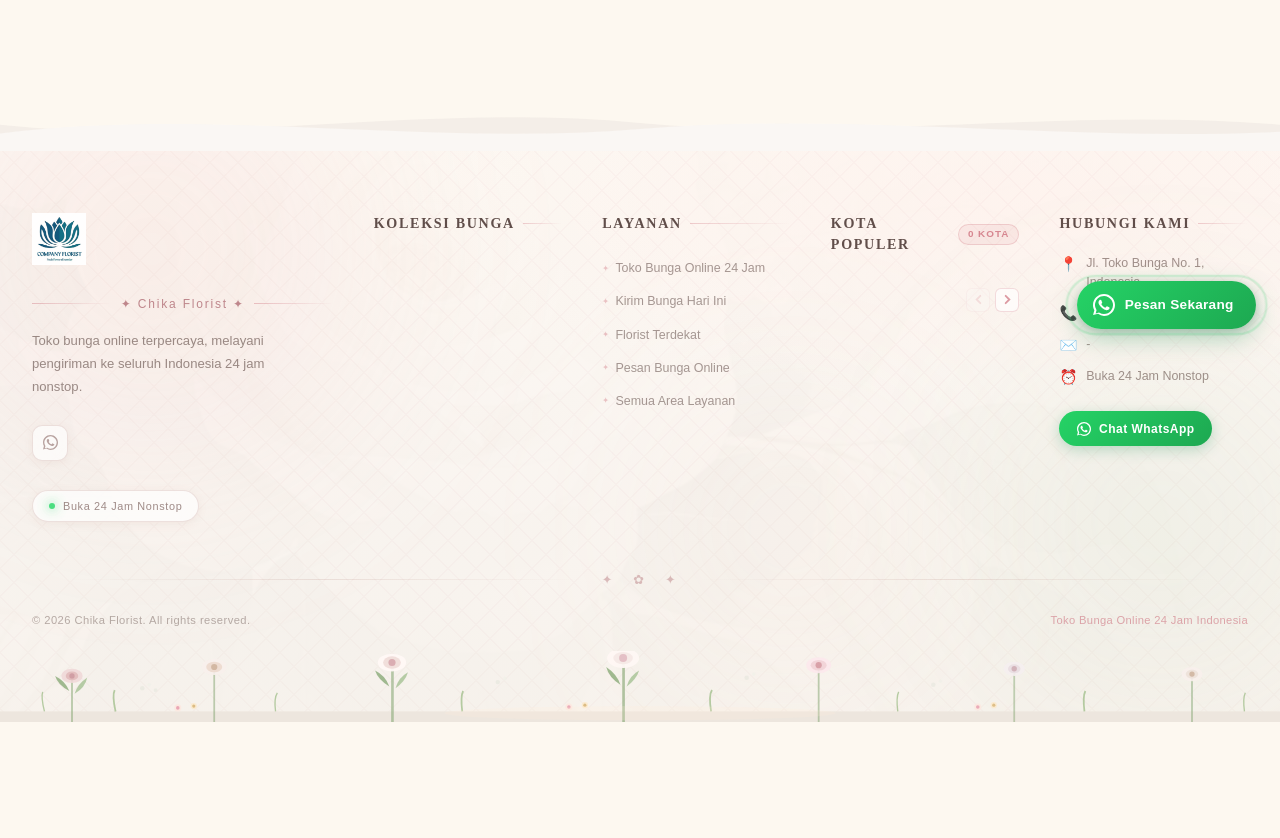
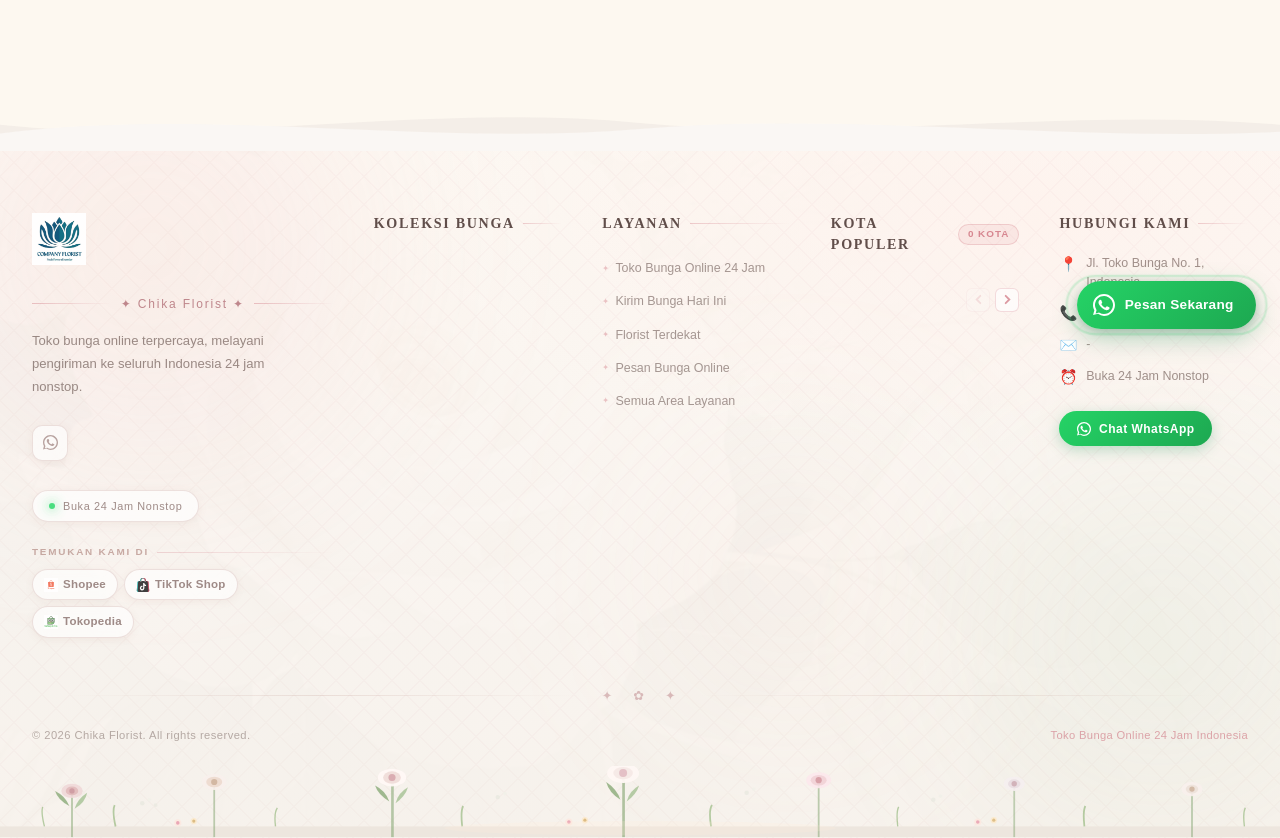
Before and after one commit to ahmad-imtiyaz/toko-bunga-chika-florist, a PHP site: page /chikaflorist/pages/404.php in a window 1280 px wide. Shown: the part 447-1285 px from the top of the page. Before the commit the page ends 1169 px from the top, so only its background shows below. Run offline with PHP 8.4, Linux system fonts and the light colour scheme; data that the repository does not hold is empty; some libraries are stand-ins or nearby versions.

Commit message:
add marketplace

```diff
--- a/includes/footer.php
+++ b/includes/footer.php
@@ -378,6 +378,56 @@ $mainCats    = getMainCategories();
   border-radius: 999px; border: 2px solid rgba(37,211,102,.4);
   animation: cfWaRing 2s ease-out infinite;
 }
+/* ─── MARKETPLACE LINKS (floral theme) ─── */
+.cf-footer-markets-label {
+  font-size: .62rem; font-weight: 600;
+  letter-spacing: .18em; text-transform: uppercase;
+  color: rgba(140,80,70,.45);
+  margin-top: 1.4rem; margin-bottom: .6rem;
+  display: flex; align-items: center; gap: .5rem;
+}
+.cf-footer-markets-label::after {
+  content: ''; flex: 1; height: 1px;
+  background: linear-gradient(90deg, rgba(192,72,90,.20), transparent);
+}
+.cf-footer-markets {
+  display: flex;
+  gap: 6px;
+  flex-wrap: wrap;
+}
+.cf-footer-market-btn {
+  display: flex; align-items: center; gap: 5px;
+  padding: 6px 11px;
+  background: rgba(255,255,255,.65);
+  border: 1px solid rgba(160,100,90,.18);
+  border-radius: 999px;
+  text-decoration: none;
+  color: rgba(80,45,40,.55);
+  font-size: .72rem; font-weight: 600;
+  letter-spacing: .02em;
+  white-space: nowrap;
+  backdrop-filter: blur(8px);
+  box-shadow: 0 2px 8px rgba(160,100,90,.07);
+  transition: background .22s, border-color .22s, color .22s,
+              transform .22s, box-shadow .22s;
+}
+.cf-footer-market-btn:hover {
+  background: rgba(192,72,90,.08);
+  border-color: rgba(192,72,90,.35);
+  color: rgba(192,72,90,.90);
+  transform: translateY(-2px);
+  box-shadow: 0 6px 16px rgba(192,72,90,.15);
+}
+.cf-footer-market-btn img {
+  width: 14px; height: 14px;
+  object-fit: contain; flex-shrink: 0;
+  opacity: .75;
+  transition: opacity .22s, transform .22s;
+}
+.cf-footer-market-btn:hover img {
+  opacity: 1;
+  transform: scale(1.12);
+}
 @keyframes cfWaRing {
   0%   { transform: scale(1); opacity: .8; }
   100% { transform: scale(1.18); opacity: 0; }
@@ -514,11 +564,36 @@ $mainCats    = getMainCategories();
           </svg>
         </a>
       </div>
-      <div class="cf-footer-badge">
+   <div class="cf-footer-badge">
         <span class="cf-footer-badge-dot"></span>
         Buka 24 Jam Nonstop
       </div>
+
+      <!-- ── Marketplace ── -->
+      <p class="cf-footer-markets-label">Temukan Kami di</p>
+      <div class="cf-footer-markets">
+        <a href="https://id.shp.ee/R1iEKrTg"
+           target="_blank" rel="noopener"
+           class="cf-footer-market-btn" aria-label="Shopee">
+          <img src="<?= BASE_URL ?>/assets/svg/shopee.svg" alt="Shopee" width="14" height="14">
+          Shopee
+        </a>
+        <a href="https://vt.tiktok.com/ZS9992dcj/?page=Mall"
+           target="_blank" rel="noopener"
+           class="cf-footer-market-btn" aria-label="TikTok Shop">
+          <img src="<?= BASE_URL ?>/assets/svg/tiktok.svg" alt="TikTok Shop" width="14" height="14">
+          TikTok Shop
+        </a>
+        <a href="https://tk.tokopedia.com/ZS999mNA8/"
+           target="_blank" rel="noopener"
+           class="cf-footer-market-btn" aria-label="Tokopedia">
+          <img src="<?= BASE_URL ?>/assets/svg/tokopedia.svg" alt="Tokopedia" width="14" height="14">
+          Tokopedia
+        </a>
+      </div>
+
     </div>
+
 
     <!-- Kolom 2: Produk -->
     <div>
```
Also changed, not shown: assets/svg/shopee.svg (added), assets/svg/tiktok.svg (added), assets/svg/tokopedia.svg (added).
